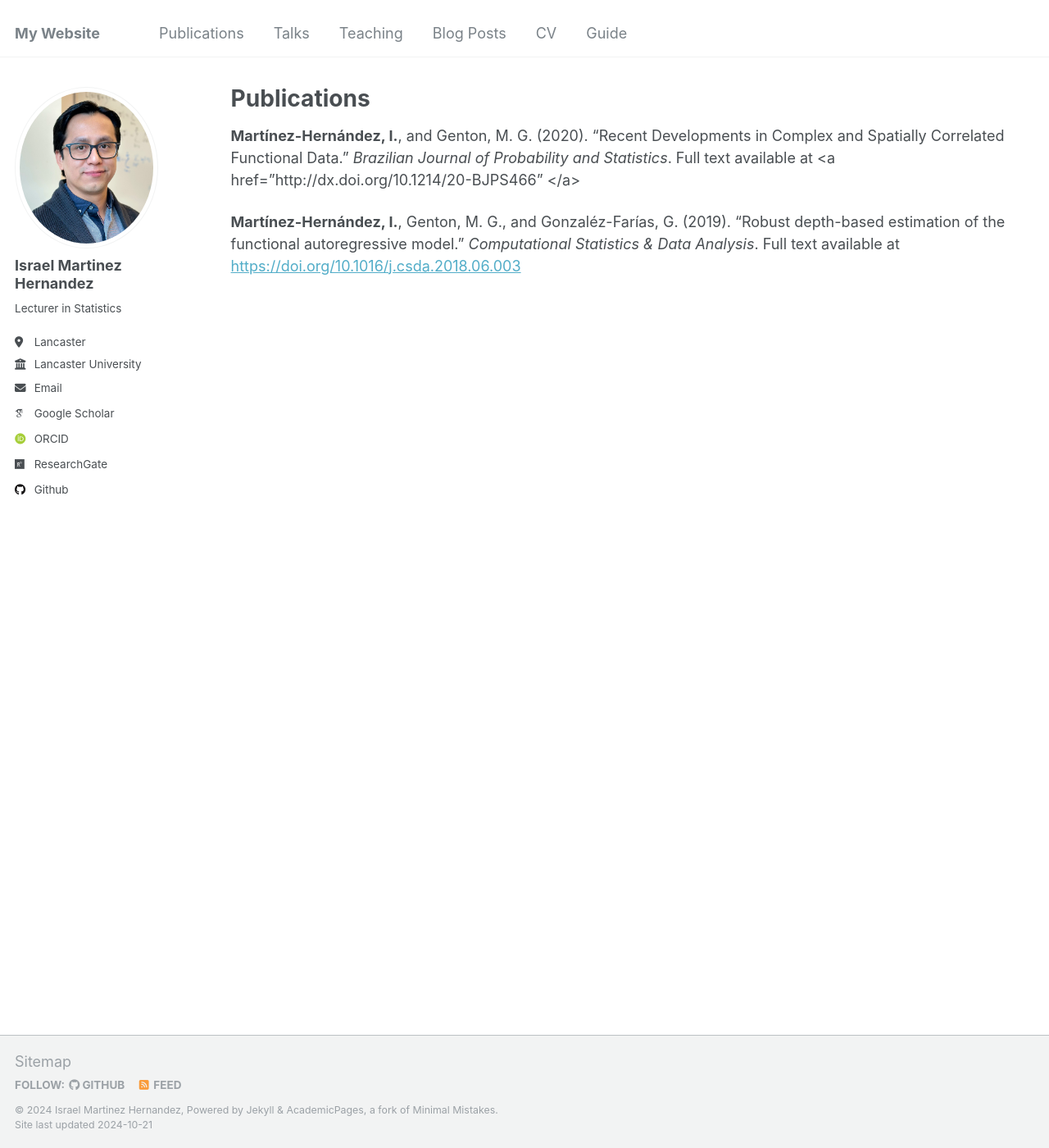
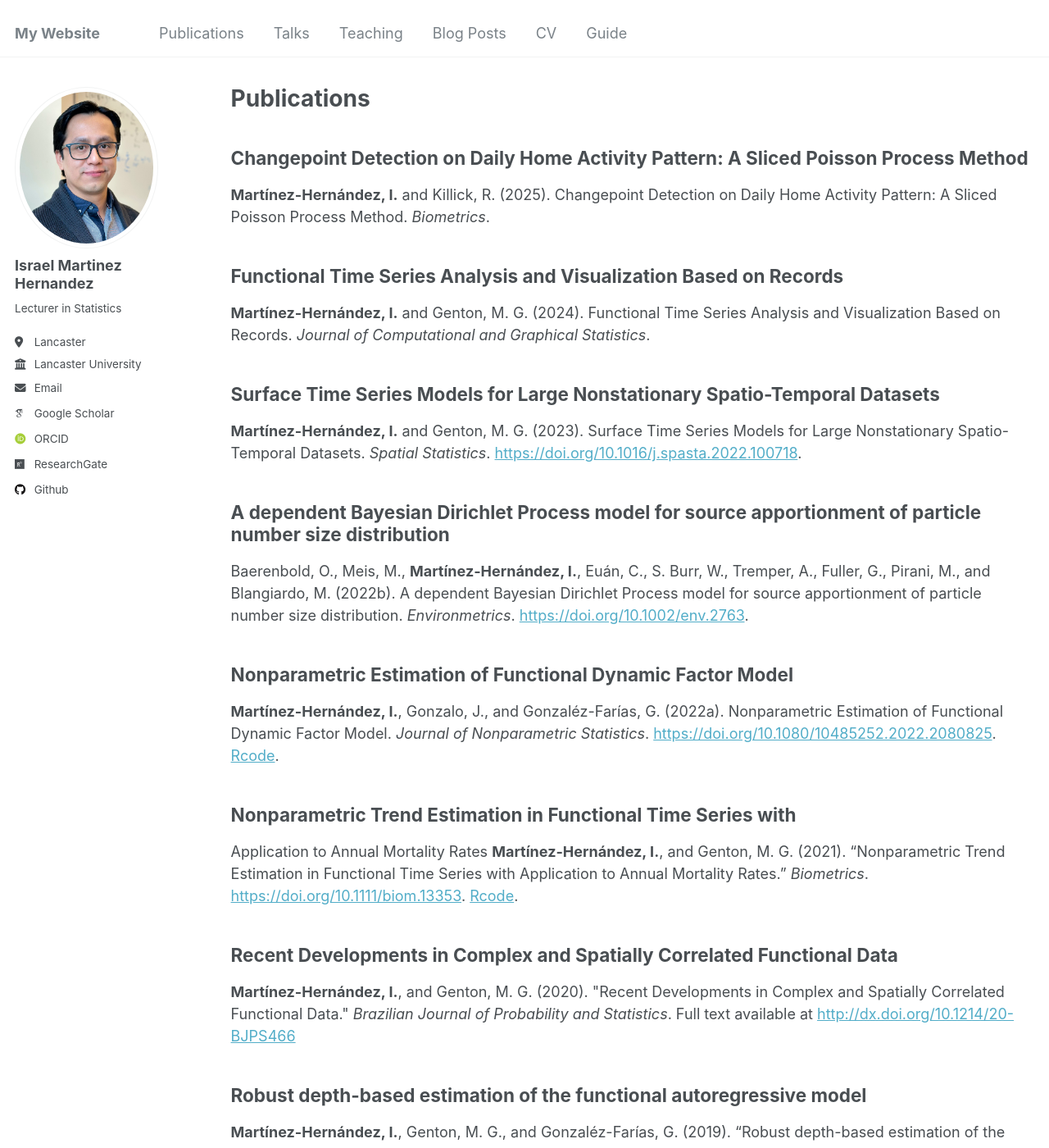
Before and after one commit to I-MH/I-MH.github.io, a Jekyll site: the page built from _pages/publications.md, in a window 1280 px wide and 1400 px high. Shown: the whole window at 82% size. Built offline with Jekyll 4.4.1, drawn with Linux system fonts in a browser that asks for light colours; some web fonts are replaced.

Commit message:
Update publications.md

```diff
--- a/_pages/publications.md
+++ b/_pages/publications.md
@@ -5,13 +5,49 @@ permalink: /publications/
 author_profile: true
 ---
 
+## Changepoint Detection on Daily Home Activity Pattern: A Sliced Poisson Process Method
+**Martínez-Hernández, I.** and Killick, R. (2025).
+Changepoint Detection on Daily Home Activity Pattern: A Sliced Poisson Process Method.
+*Biometrics*.
 
+## Functional Time Series Analysis and Visualization Based on Records
+**Martínez-Hernández, I.** and Genton, M. G. (2024).
+Functional Time Series Analysis and Visualization Based on Records.
+*Journal of Computational and Graphical Statistics*.
+
+## Surface Time Series Models for Large Nonstationary Spatio-Temporal Datasets
+**Martínez-Hernández, I.** and Genton, M. G. (2023).
+Surface Time Series Models for Large Nonstationary Spatio-Temporal Datasets.
+*Spatial Statistics*. [https://doi.org/10.1016/j.spasta.2022.100718](https://doi.org/10.1016/j.spasta.2022.100718).
+
+## A dependent Bayesian Dirichlet Process model for source apportionment of particle number size distribution
+Baerenbold, O., Meis, M.,  **Martínez-Hernández, I.**,
+Euán, C., S. Burr, W., Tremper, A., Fuller, G., Pirani, M., and
+Blangiardo, M. (2022b).
+A dependent Bayesian Dirichlet Process model for source apportionment of particle number size distribution.
+<i>Environmetrics</i>.
+[https://doi.org/10.1002/env.2763](https://doi.org/10.1002/env.2763).
+
+## Nonparametric Estimation of Functional Dynamic Factor Model
+**Martínez-Hernández, I.**, Gonzalo, J., and Gonzaléz-Farías, G. (2022a).
+Nonparametric Estimation of Functional Dynamic Factor Model.
+<i>Journal of Nonparametric Statistics</i>.
+[https://doi.org/10.1080/10485252.2022.2080825](https://doi.org/10.1080/10485252.2022.2080825). [Rcode](https://github.com/Martinez-Hernandez/Functional-Factor-Model).
+
+## Nonparametric Trend Estimation in Functional Time Series with
+Application to Annual Mortality Rates
+**Martínez-Hernández, I.**, and Genton, M. G. (2021).
+"Nonparametric Trend Estimation in Functional Time Series with
+Application to Annual Mortality Rates."
+<i>Biometrics</i>. [https://doi.org/10.1111/biom.13353](https://doi.org/10.1111/biom.13353). [Rcode](https://github.com/Martinez-Hernandez/Nonparametric-Trend-Estimation-in-Functional-TS).
+
+## Recent Developments in Complex and Spatially Correlated Functional Data
 **Martínez-Hernández, I.**, and Genton, M. G. (2020).
-"Recent Developments in Complex and Spatially Correlated Functional Data."
+&quot;Recent Developments in Complex and Spatially Correlated Functional Data.&quot;
 <i>Brazilian Journal of Probability and Statistics</i>. Full text available
-at <a href="http://dx.doi.org/10.1214/20-BJPS466" </a>
+at [http://dx.doi.org/10.1214/20-BJPS466](http://dx.doi.org/10.1214/20-BJPS466)
 
-
+## Robust depth-based estimation of the functional autoregressive model
 **Martínez-Hernández, I.**, Genton, M. G., and Gonzaléz-Farías, G. (2019).
 "Robust depth-based estimation of the functional autoregressive model."
 <i>Computational Statistics & Data Analysis</i>. Full text available at
```
